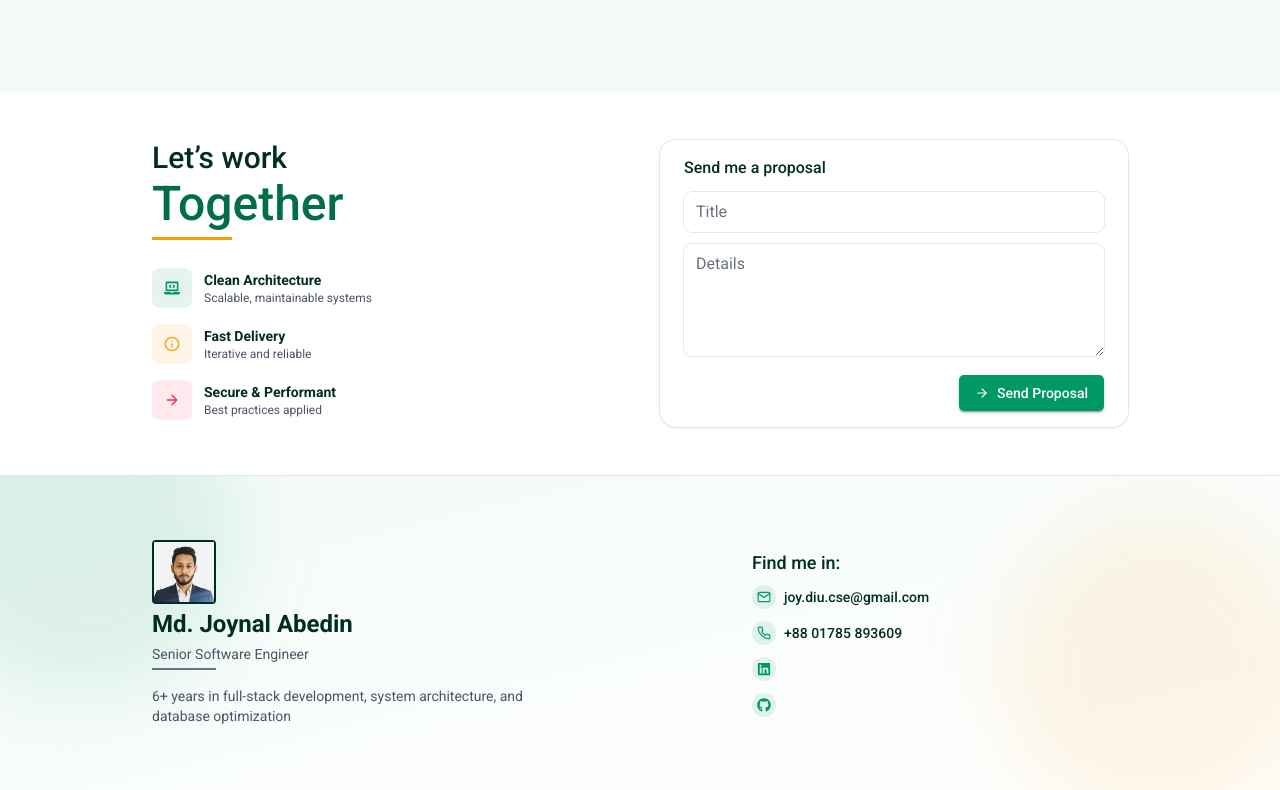
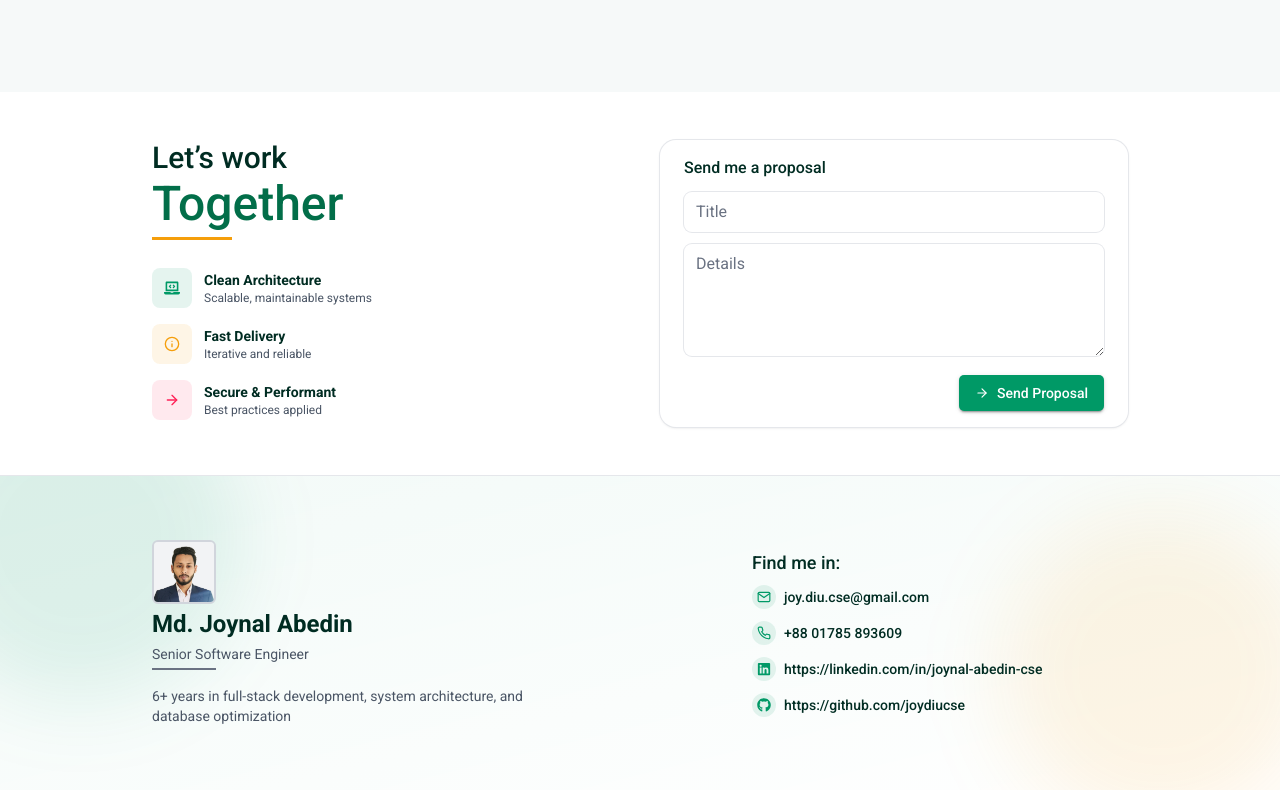
Before and after one commit to joydiucse/portfolio, a React (Vite) app: page / in a window 1280 px wide. Shown: the part 2826-3616 px from the top of the page. Built offline with nearby package versions, Linux system fonts and the light colour scheme.

Commit message:
update overall design

```diff
--- a/src/components/layouts/footer/Footer.jsx
+++ b/src/components/layouts/footer/Footer.jsx
@@ -21,7 +21,7 @@ function Footer() {
       <Container className="py-16 space-y-6 relative">
         <div className="grid sm:grid-cols-5 items-center gap-6">
           <div className="col-span-2 space-y-1">
-            <figure className={'size-16 rounded border-2'}>
+            <figure className={'size-16 rounded-md overflow-hidden border-2 border-gray-300'}>
               <Image src={profile?.image} className={'image-cover'}/>
             </figure>
             <div className="text-xl sm:text-2xl font-semibold">{profile?.fullName || profile?.name || 'Portfolio'}</div>
--- a/src/data/data.jsx
+++ b/src/data/data.jsx
@@ -12,6 +12,8 @@ export const profile = {
     phoneValue: "+8801785893609",
     email: "joy.diu.cse@gmail.com",
     location: "Amin Bazar, Savar, Dhaka, Bangladesh",
+    linkedin: "https://linkedin.com/in/joynal-abedin-cse",
+    github: "https://github.com/joydiucse",
     image: image('joy-square.jpg')
 }
 
--- a/src/index.css
+++ b/src/index.css
@@ -70,6 +70,9 @@
     @apply text-[13px]
 }
 
+.border-default{
+    @apply border border-gray-400 dark:border-gray-700
+}
 
 .sample-border{
     @apply border border-gray-100 dark:border-gray-900 hover:border-gray-200 hover:dark:border-gray-800 duration-200
@@ -94,6 +97,9 @@
 }
 
 
+
+
+
 .hover-border{
     @apply relative;
 }
```
